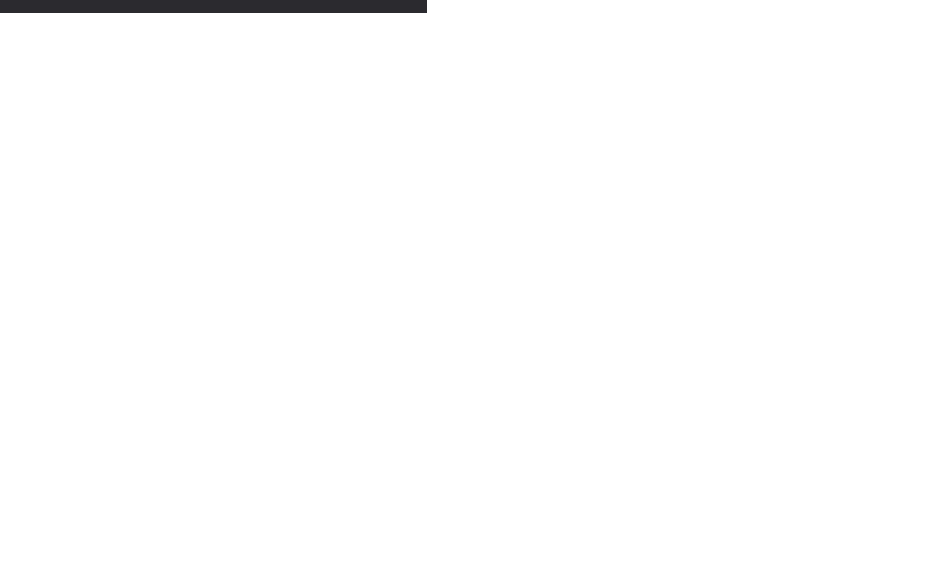
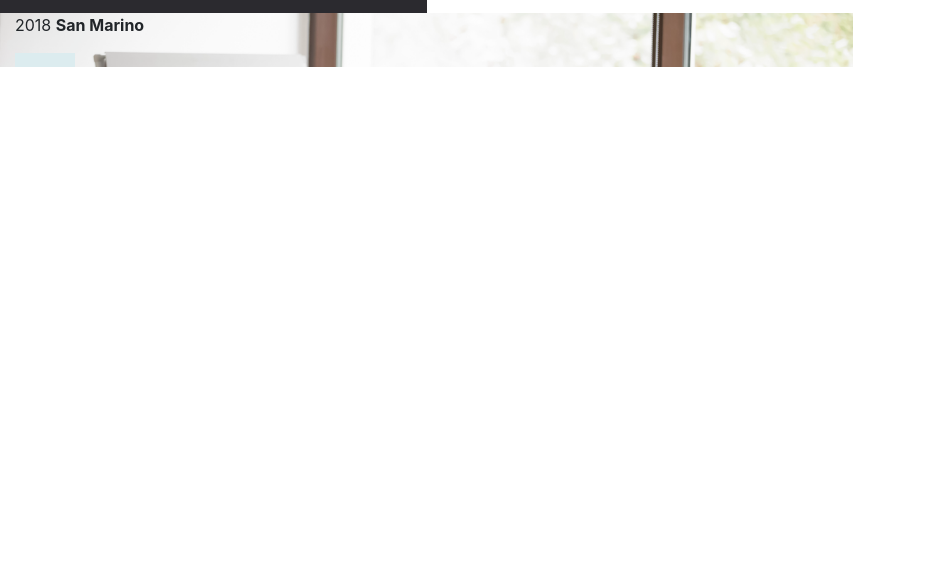
Before and after one commit to Nitin-1464/layout-4, a plain HTML site: page index.html in a window 1280 px wide. Shown: the part 238-800 px from the top of the page, without its empty margins (0-927 px from the left). Drawn offline with nearby package versions, Linux system fonts and the light colour scheme.

Commit message:
Add files via upload

```diff
--- a/index.html
+++ b/index.html
@@ -34,8 +34,16 @@
                 </div>
             </div>
          </div>
-         <header class="mesthead" style="background-image: url('./business.avif'); background-repeat: no-repeat; background-size: cover;>
-            <div class="container"></div>
+         <header class="mesthead" >
+             <div class="container-fluid" >
+                <div class="row">
+                    <div class="col-xl-8" style="background-image: url('./Hero-Image.png'); background-repeat: no-repeat; background-size: cover;">
+                        <p>2018 <strong>San Marino</strong></p>
+                        <div id="grad1" class="box"></div>
+                    </div>
+                </div>
+
+             </div>
          </header>
         <script src="https://code.jquery.com/jquery-3.2.1.slim.min.js" integrity="sha384-KJ3o2DKtIkvYIK3UENzmM7KCkRr/rE9/Qpg6aAZGJwFDMVNA/GpGFF93hXpG5KkN" crossorigin="anonymous"></script>
            <script src="https://cdn.jsdelivr.net/npm/popper.js@1.12.9/dist/umd/popper.min.js" integrity="sha384-ApNbgh9B+Y1QKtv3Rn7W3mgPxhU9K/ScQsAP7hUibX39j7fakFPskvXusvfa0b4Q" crossorigin="anonymous"></script>
--- a/style.css
+++ b/style.css
@@ -11,3 +11,12 @@ h1{
 .head{
 
 }
+#col-5{
+    border-bottom: 5px solid #c73c75;
+}
+#grad1
+{
+    background-color: rgb(220, 236, 239);
+    height: 14px;
+    width: 60px;
+}
```
Also changed, not shown: section.html (+3 -3 lines), Hero-Image.png (added).
